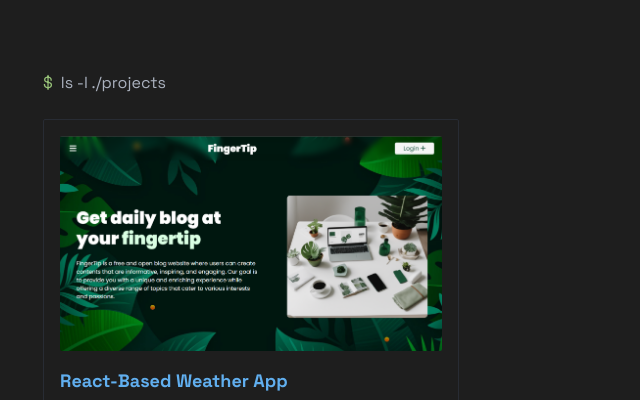
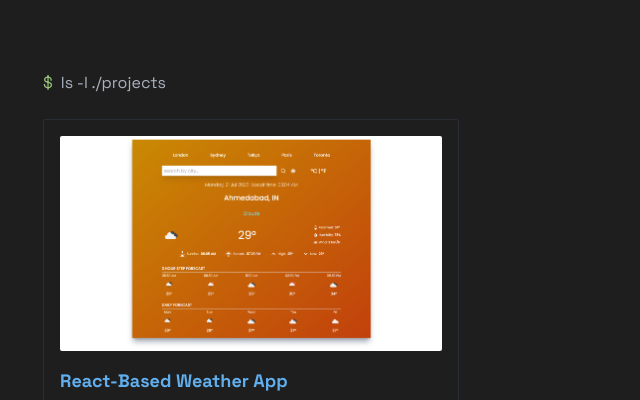
Before and after one commit to divyanshg21/portfolio, a plain HTML site: page index.html in a window 1280 px wide. Shown: the part 900-1300 px from the top of the page, without its empty margins (165-805 px from the left). Drawn offline with nearby package versions, Linux system fonts and the light colour scheme.

Commit message:
fixed_weather_image_path

```diff
--- a/index.html
+++ b/index.html
@@ -82,7 +82,7 @@
                     <!-- Updated card hover effect: border color change -->
                     <div class="border border-[var(--secondary-color)] rounded-sm p-4 flex flex-col justify-between bg-[var(--background-color)] hover:border-[var(--accent-color)] transition-colors duration-300">
                         <div>
-                            <div class="aspect-video bg-[var(--secondary-color)] mb-4 rounded-sm overflow-hidden"><img alt="Weather App Preview" class="w-full h-full object-cover" src="media\fingertip.png" onerror="this.onerror=null;this.src='https://placehold.co/600x400/282c34/abb2bf?text=Image+Not+Found';"></div>
+                            <div class="aspect-video bg-[var(--secondary-color)] mb-4 rounded-sm overflow-hidden"><img alt="Weather App Preview" class="w-full h-full object-cover" src="media\weather.png" onerror="this.onerror=null;this.src='https://placehold.co/600x400/282c34/abb2bf?text=Image+Not+Found';"></div>
                             <h3 class="text-[var(--accent-color)] font-bold text-lg">React-Based Weather App</h3>
                             <p class="text-[var(--text-secondary)] mt-2">A weather dashboard that provides current weather information and forecasts for different cities using React, Vite, and the OpenWeatherMap API.</p>
                         </div>
```
Also changed, not shown: media/weather.png (added).
